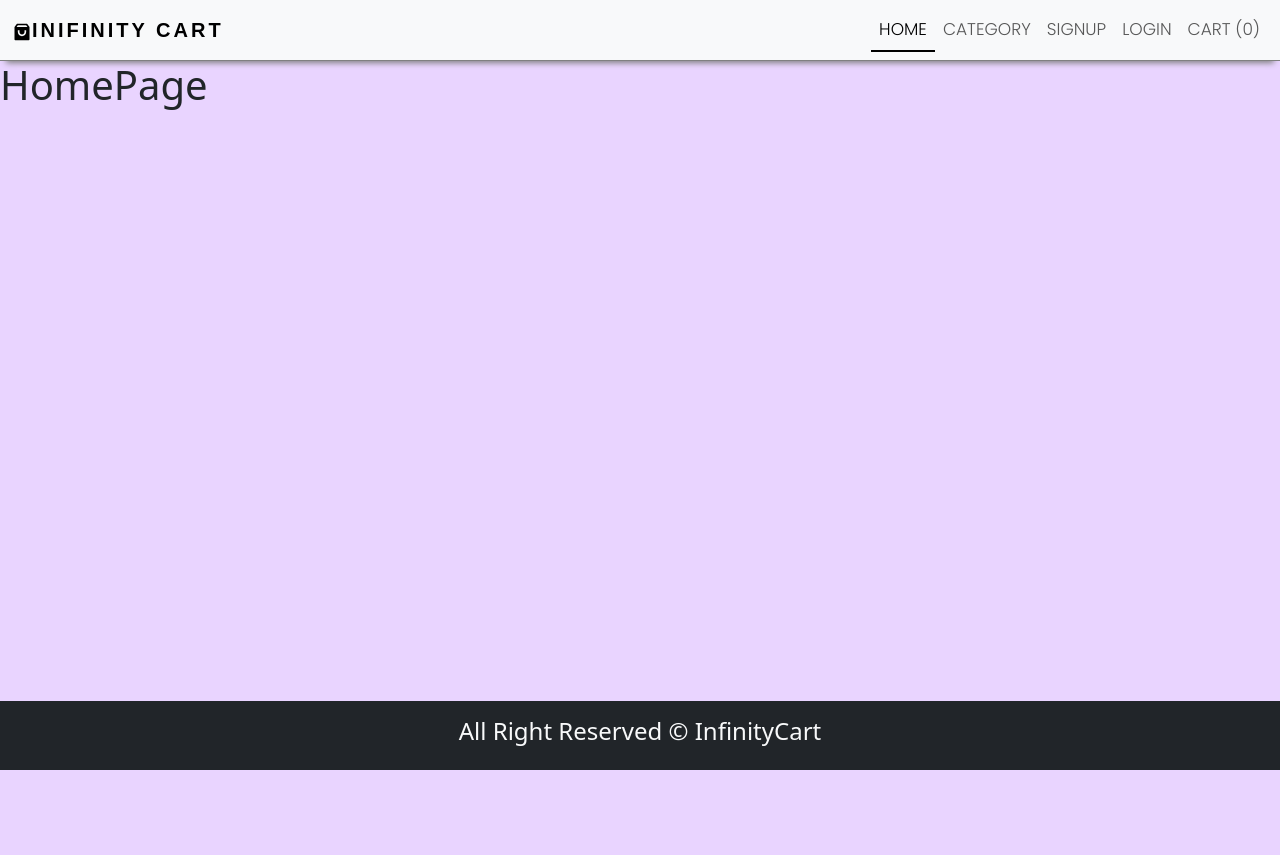
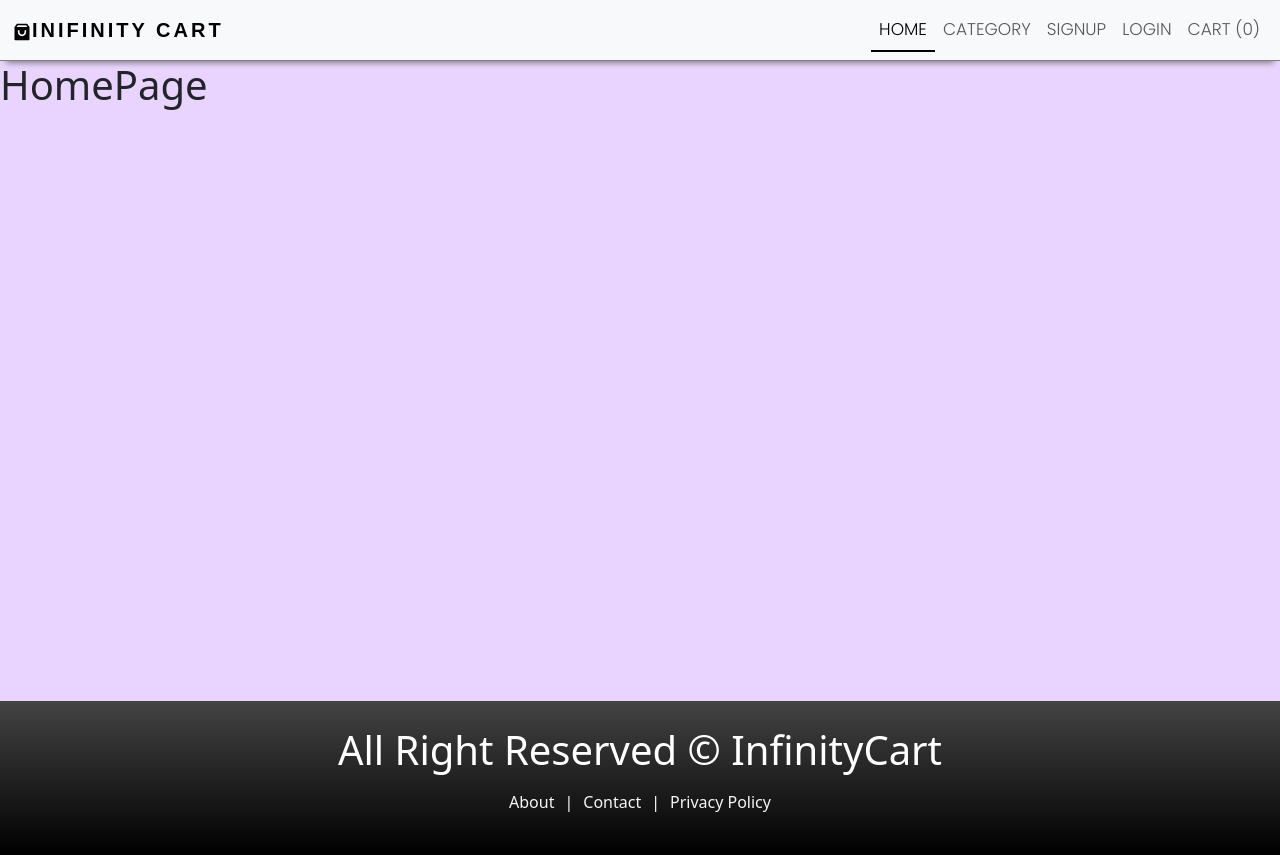
Before and after one commit to sandyyman/Ecommerce, a React (Create React App) app in the folder client/: page / in a window 1280 px wide. Before the commit the page ends 800 px from the top, so only its background shows below. Built offline with nearby package versions, Linux system fonts and the light colour scheme; a web font is replaced by a local one.

Commit message:
Update Footer.js

```diff
--- a/client/src/components/layout/Footer.js
+++ b/client/src/components/layout/Footer.js
@@ -1,5 +1,5 @@
 import React from 'react'
-
+import { Link } from 'react-router-dom'
 //Footer Section for the WebPage
 const Footer = () => {
     return (
@@ -8,10 +8,18 @@
                 already set in the public folder
                 index.html
                 */}
-            <div className='bg-dark text-light  p-3'>
-                <h4 className='text-center'>
+            <div className='footer'>
+                <h1 className='text-center'>
                     All Right Reserved &copy; InfinityCart
-                </h4>
+                </h1>
+                <p className='text-center mt-3'>
+                    <Link to='/about'>About</Link>
+                    |
+                    <Link to='/contact'>Contact</Link>
+                    |
+                    <Link to='/policy'>Privacy Policy</Link>
+
+                </p>
             </div>
         </>
     )
```
